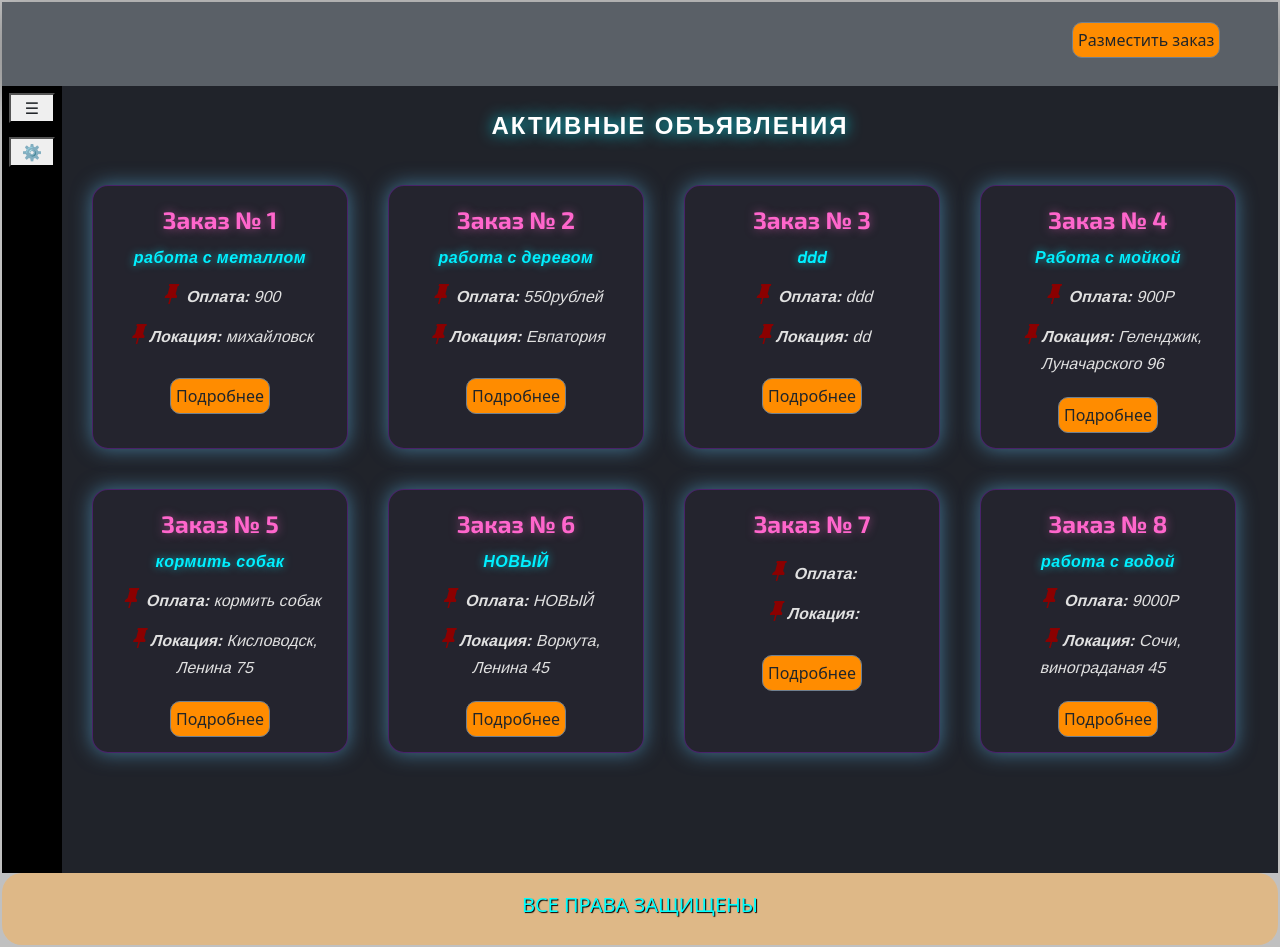
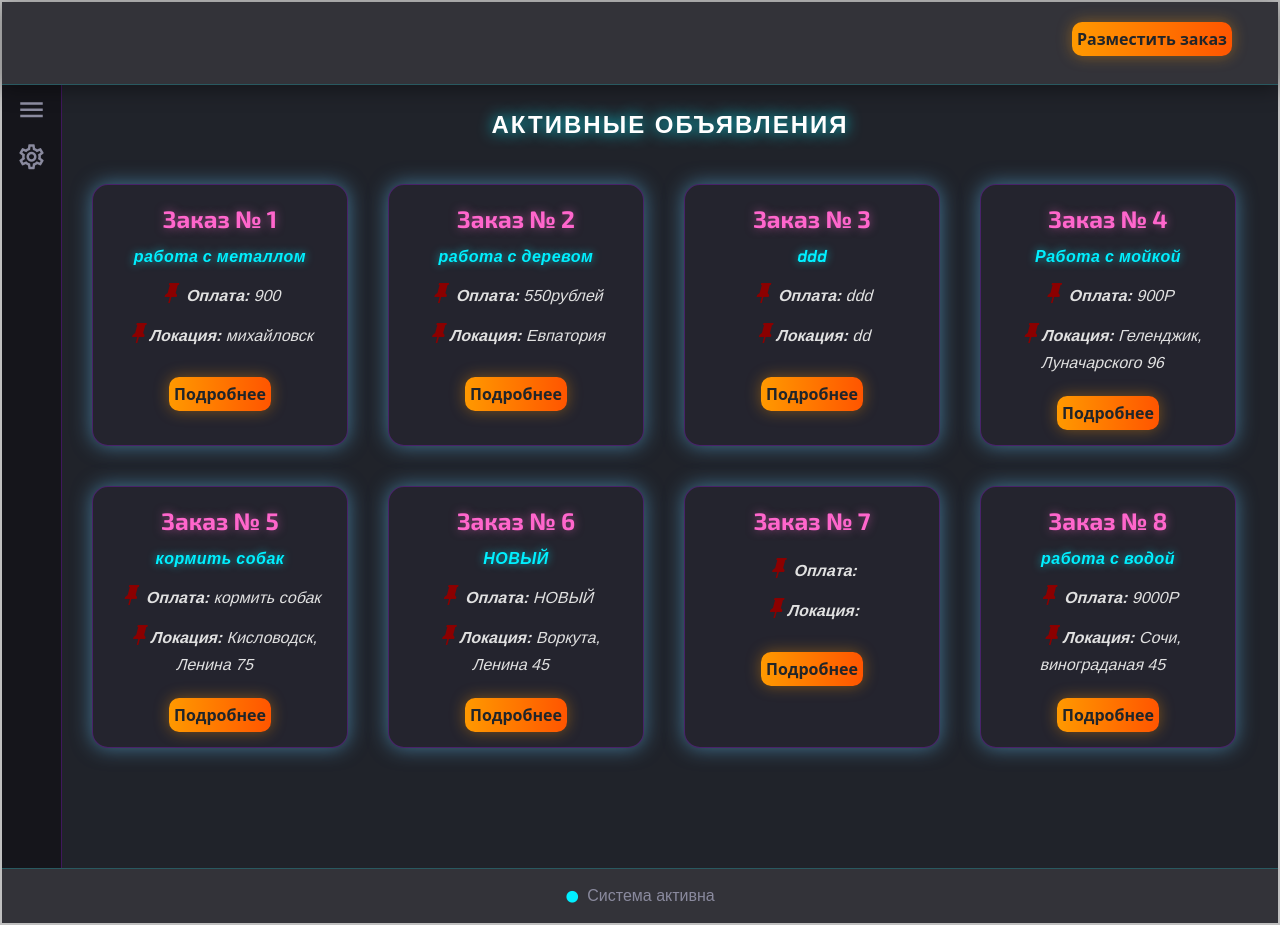
Before and after one commit to nightmare-lgtm/open-tasks, a Nuxt app in the folder nuxt-home/: page / in a window 1280 px wide. After the commit the page ends 925 px from the top, so only its background shows below. Built offline with nearby package versions, Linux system fonts and the light colour scheme; data requests are answered from the project's data file; a web font is replaced by a local one.

Commit message:
refactor :стили layout and btns

```diff
--- a/nuxt-home/app/assets/scss/global.scss
+++ b/nuxt-home/app/assets/scss/global.scss
@@ -1,8 +1,9 @@
-.insomnia-btn{
-    border: 1px solid #708090;
+.insomnia-btn {
+    border:none;
     border-radius: 10px;
-    background-color: rgba(255, 140, 0,1);
+    background: linear-gradient(90deg, #ff9900, #ff5500);
+    box-shadow: 0 0 15px rgba(255, 153, 0, 0.4);
     padding: 5px;
-    font-weight: 500;
+    font-weight: 600;
     cursor: pointer;
 }
--- a/nuxt-home/app/components/generalApp/insomniaSidebar.vue
+++ b/nuxt-home/app/components/generalApp/insomniaSidebar.vue
@@ -5,11 +5,13 @@ const isOpen = ref(false)
 <template>
     <aside class="main-sidebar" :class="{openSidebar:isOpen}">
         <div class="sidebar-wrapper">
-          <button @click="isOpen=!isOpen">
-            ☰<span v-show="isOpen">Свернуть</span>
+          <button class="sidebar-btn" @click="isOpen=!isOpen">
+            <v-icon>mdi-menu</v-icon>
+            <span v-show="isOpen" class="btn-description">Свернуть</span>
         </button>
           <button>
-            ⚙<span v-show="isOpen">Настройки</span>
+            <v-icon>mdi-cog-outline</v-icon>
+            <span v-show="isOpen" class="btn-description">Настройки</span>
         </button>
         </div>
     </aside>
@@ -20,16 +22,27 @@ const isOpen = ref(false)
 .main-sidebar{
     display: flex;
     flex-direction: column;
-    background: black;
+    background: #15151b;
+    border-right: 1px solid rgba(160, 32, 240, 0.3);
     width: 60px;
     transition: width 0.3s ease;
 }
 .sidebar-wrapper{
     display: flex;
     flex-direction: column;
-   button{
+   button {
     margin: 7px;
+    background: transparent;
+    border: none;
+    color: #8A8A9E;
+    font-size: 20px;
+    cursor: pointer;
+    transition: all 0.3s ease;
    }
+}
+
+.btn-description {
+    margin: 5px;
 }
 
 .openSidebar{
--- a/nuxt-home/app/layouts/default.vue
+++ b/nuxt-home/app/layouts/default.vue
@@ -83,7 +83,8 @@ function goToBack(){
 
         <footer>
             <div class="footer">
-            <h1 class="main-head-footer text-center">ВСЕ ПРАВА ЗАЩИЩЕНЫ</h1>
+                <v-icon color="#00f0ff" size="14" class="mr-2">mdi-circle</v-icon>
+                <span>Система активна</span>
             </div>
         </footer>
     </div>
@@ -109,8 +110,11 @@ function goToBack(){
 }
 .header {
     padding: 20px;
-    background-color:  rgba(72, 79, 88, 0.85);
+    background: rgba(26, 26, 34, 0.85);
     box-shadow:0 12px 35px rgba(0, 0, 0, 0.35);
+    backdrop-filter: blur(12px);
+    border-bottom: 1px solid rgba(0, 240, 255, 0.2);
+    box-shadow: 0 4px 20px rgba(0, 0, 0, 0.4);
 }
 
 main {
@@ -123,9 +127,14 @@ section{
 }
 
 .footer{
-    padding: 20px;
-    border-radius: 20px;
-    background-color: #DEB887;
+  background: rgba(26, 26, 34, 0.85);
+  backdrop-filter: blur(10px);
+  border-top: 1px solid rgba(0, 240, 255, 0.2);
+  padding: 15px 40px;
+  margin-top: auto;
+  font-family: 'Oxanium', sans-serif;
+  text-align: center;
+  color: #8A8A9E;
 }
 .main-head-footer{
     font-size: 20px;
@@ -138,12 +147,12 @@ section{
 }
 
 .btn-arrow {
-    background-color: rgba(255, 140, 0,0.7) ;
-    width: 40px;
-    height: 30px;
-    border: none;
-    color:rgba(0,0,0,0.5);
-    border-radius: 8px;
+  background: rgba(255, 255, 255, 0.05);
+  border: 1px solid rgba(0, 240, 255, 0.3);
+  color: #00f0ff;
+  border-radius: 12px;
+  transition: all 0.3s ease;
+  box-shadow: 0 0 10px rgba(0, 240, 255, 0.1);
 }
 
 .default-sidebar{
--- a/nuxt-home/nuxt.config.ts
+++ b/nuxt-home/nuxt.config.ts
@@ -1,14 +1,14 @@
   // https://nuxt.com/docs/api/configuration/nuxt-config
   export default defineNuxtConfig({
     compatibilityDate: '2025-07-15',
-    devtools: { enabled: true },
+    devtools: { enabled: false },
     modules: ['@nuxt/image', '@pinia/nuxt', 'vuetify-nuxt-module'],
     css: ['bootstrap/dist/css/bootstrap.min.css',
       '~/assets/scss/global.scss'
     ],
     app:{
           head: {
-        title: 'заказы', // default fallback title
+        title: 'заказы',
         htmlAttrs: {
           lang: 'en',
         },
```
